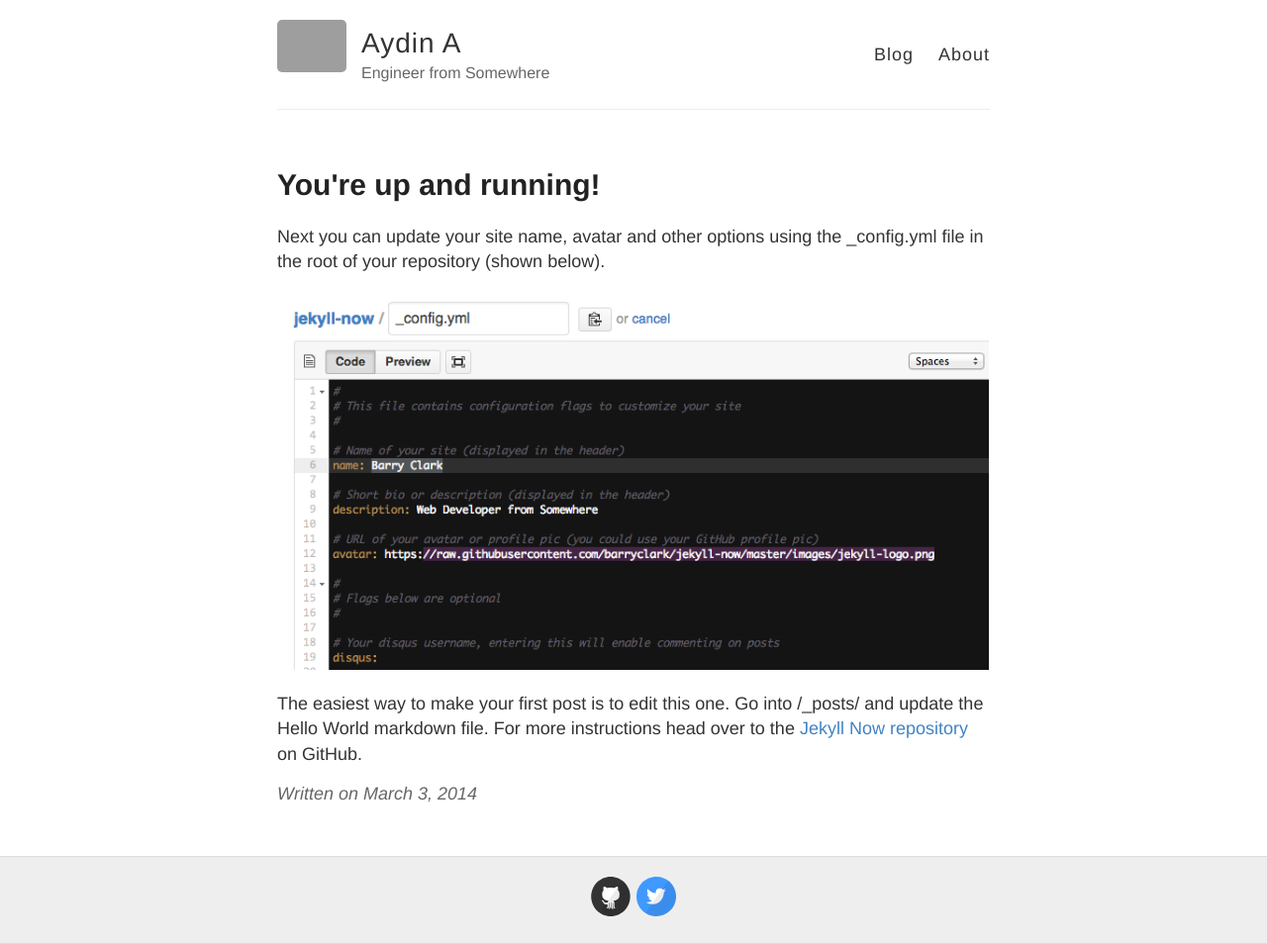
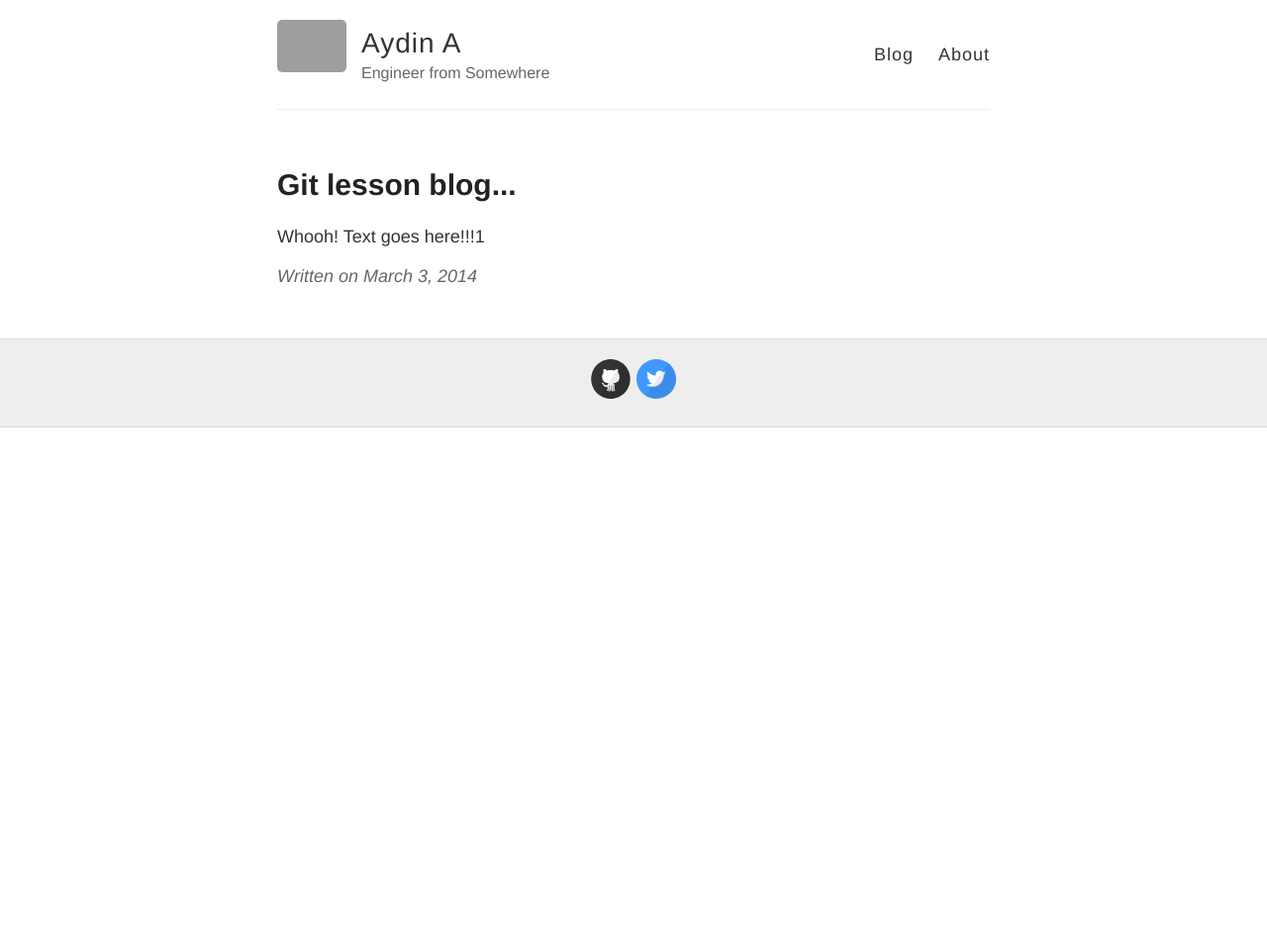
Before and after one commit to AydinAydin/AydinAydin.github.io, a Jekyll site: the page built from _posts/2014-3-3-Hello-World.md, in a window 1280 px wide. Shown: the whole page at 99% size. Built offline with Jekyll 4.4.1, drawn with Linux system fonts in a browser that asks for light colours; after the commit the page ends 900 px from its top, so only the background shows below that; grey boxes are pictures that could not be loaded.

Commit message:
Changed blog text

```diff
--- a/_posts/2014-3-3-Hello-World.md
+++ b/_posts/2014-3-3-Hello-World.md
@@ -1,10 +1,6 @@
 ---
 layout: post
-title: You're up and running!
+title: Git lesson blog...
 ---
 
-Next you can update your site name, avatar and other options using the _config.yml file in the root of your repository (shown below).
-
-![_config.yml]({{ site.baseurl }}/images/config.png)
-
-The easiest way to make your first post is to edit this one. Go into /_posts/ and update the Hello World markdown file. For more instructions head over to the [Jekyll Now repository](https://github.com/barryclark/jekyll-now) on GitHub.
+Whooh! Text goes here!!!1
```
